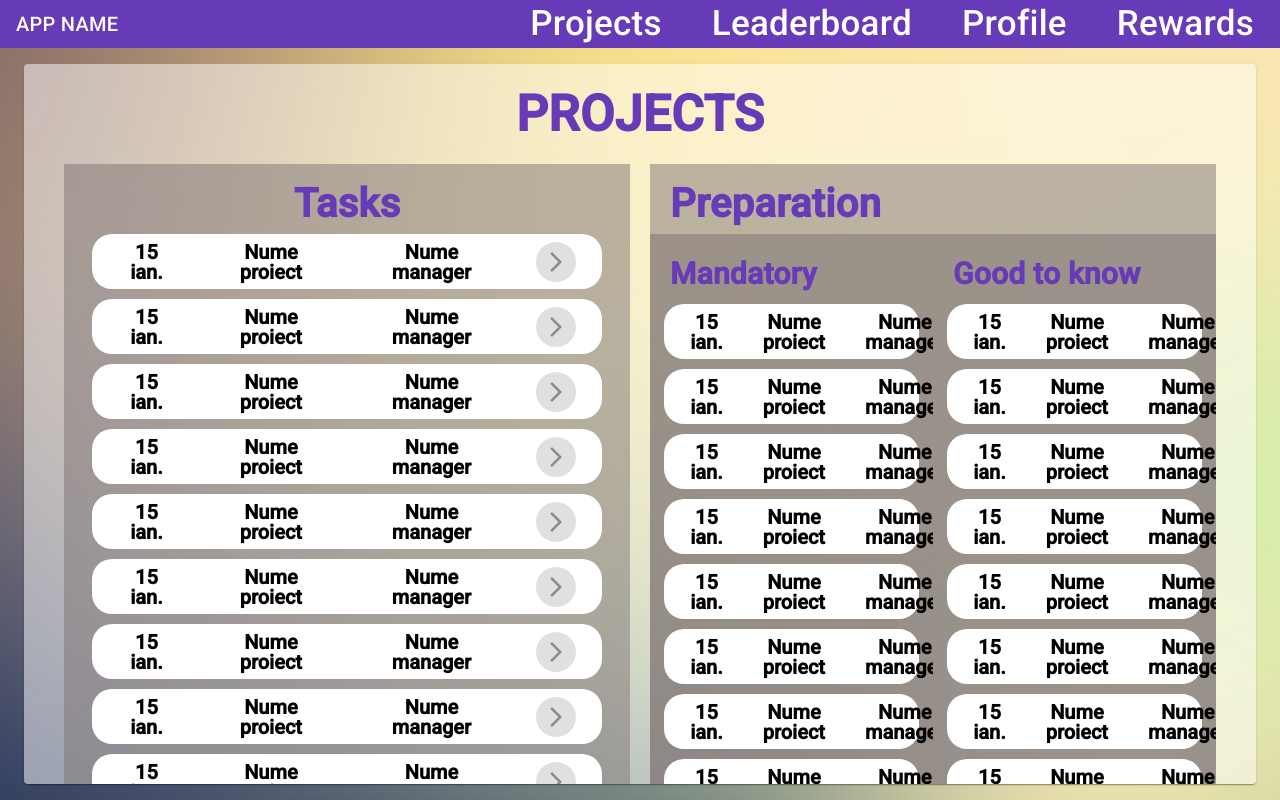
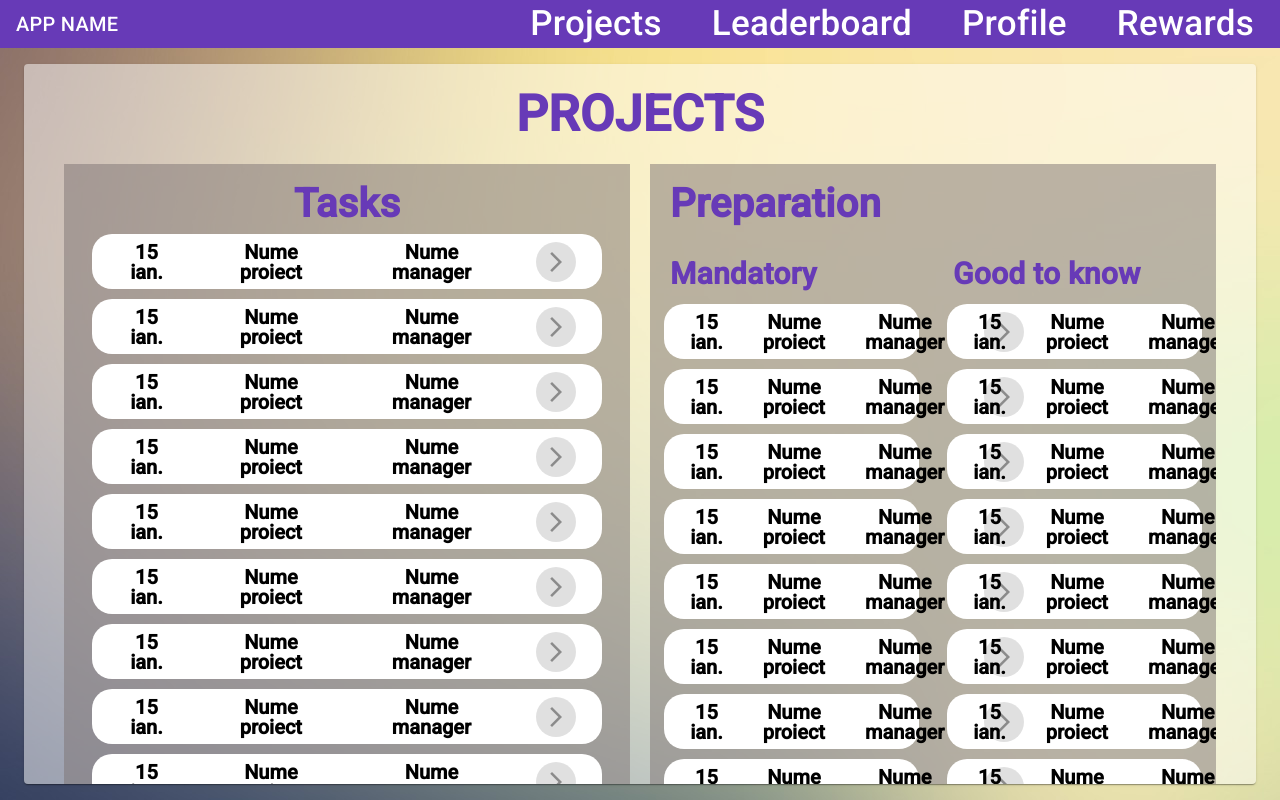
Before and after one commit to marcu26/CodersCreed, an Angular app in the folder FRONT/: page /projectData in a window 1280 px wide. Built offline with nearby package versions, Linux system fonts and the light colour scheme.

Commit message:
Update project-data.component.css

```diff
--- a/FRONT/src/app/project-data/project-data.component.css
+++ b/FRONT/src/app/project-data/project-data.component.css
@@ -52,8 +52,7 @@
     padding-bottom: 10px;
     width: 50%;
     float: left;
-    background-color: rgba(124, 114, 114, 0.5);
-    overflow-y: scroll;
+    background-color: transparent;
 }
 
 .list4 {
@@ -61,7 +60,7 @@
     padding-bottom: 10px;
     width: 50%;
     float: right;
-    background-color: rgba(124, 114, 114, 0.5);
+    background-color: transparent;
     overflow-y: scroll;
 }
 
```
